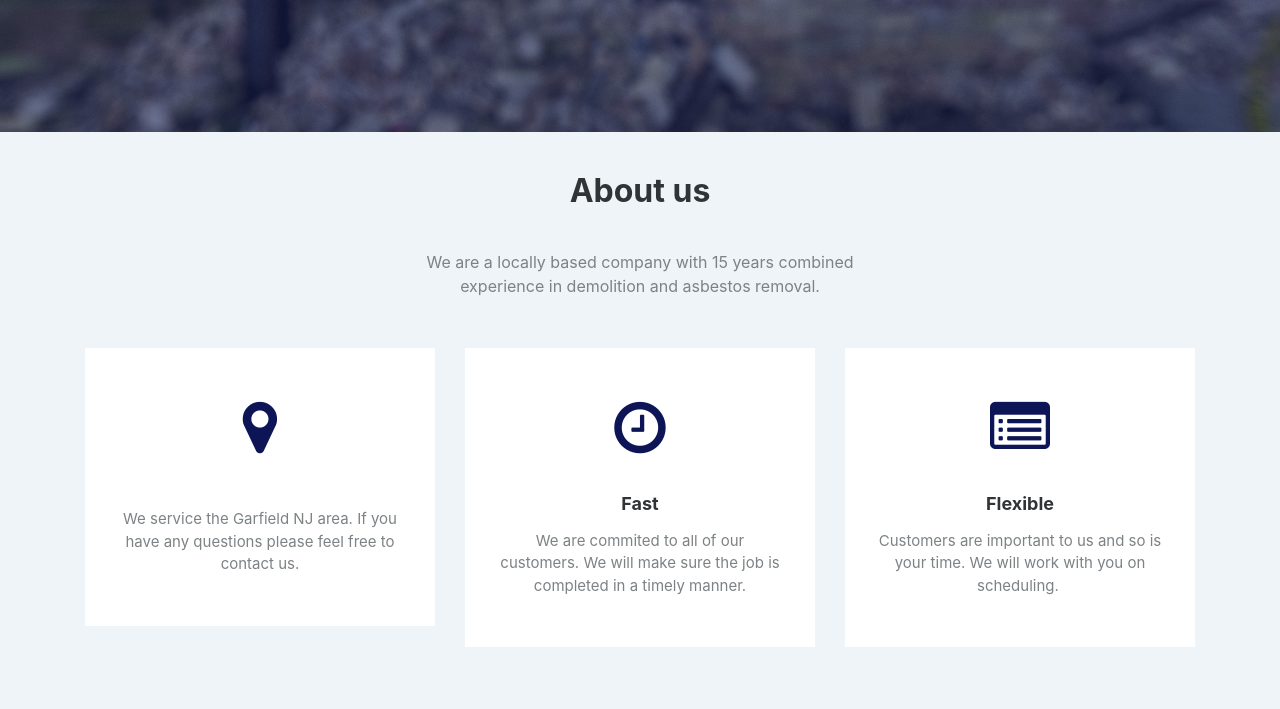
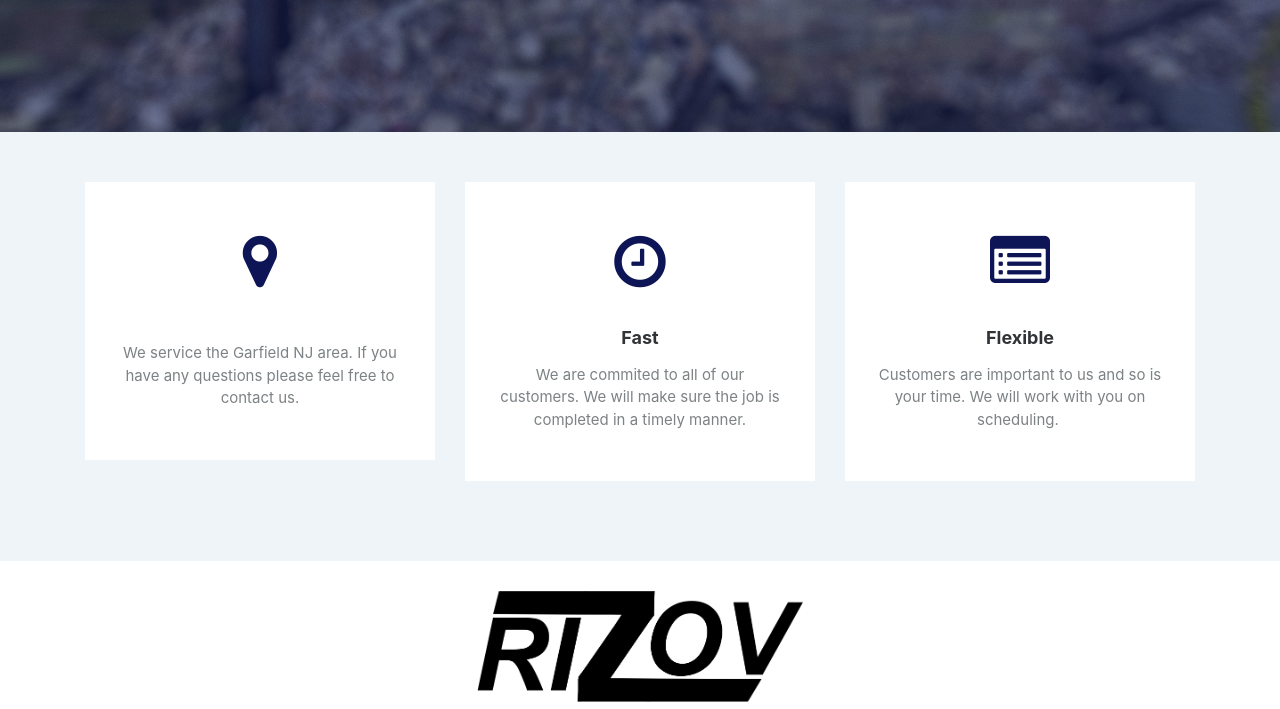
Before and after one commit to Rizovllc/rizovllc.github.io, a plain HTML site: page index.html in a window 1280 px wide. Shown: the part 440-1149 px from the top of the page. Drawn offline with Linux system fonts and the light colour scheme.

Commit message:
Update index.html

```diff
--- a/index.html
+++ b/index.html
@@ -42,10 +42,6 @@
     </div>
     <div class="features-boxed">
         <div class="container">
-            <div class="intro">
-                <h2 class="text-center">About us</h2>
-                <p class="text-center">We are a locally based company with 15 years combined experience in demolition and asbestos removal.</p>
-            </div>
             <div class="row justify-content-center features">
                 <div class="col-sm-6 col-md-5 col-lg-4 item">
                     <div class="box"><i class="fa fa-map-marker icon"></i>
@@ -77,7 +73,7 @@
                     </div>
 
                     <div class="text">
-                      <img src = "assets/img/logo.png"style="height:200px;margin: 0 auto;display:block;" />
+                      <img src = "assets/img/logo.png"style="height:150px;margin: 0 auto;display:block;" />
                         <p>We are a locally based company with 15 years combined experience in demolition and asbestos removal.
                             &nbsp;</p>
                         <figure></figure>
```
